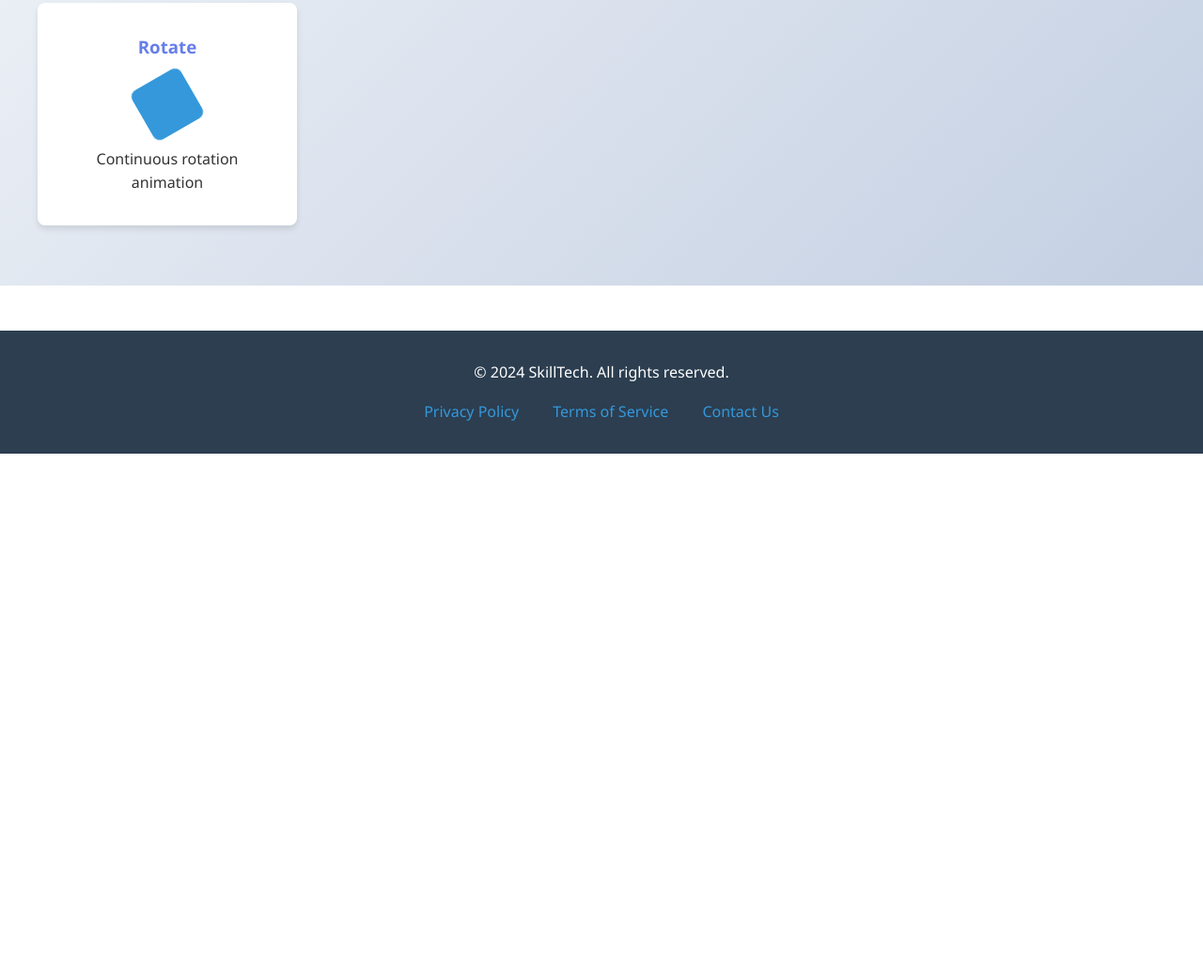
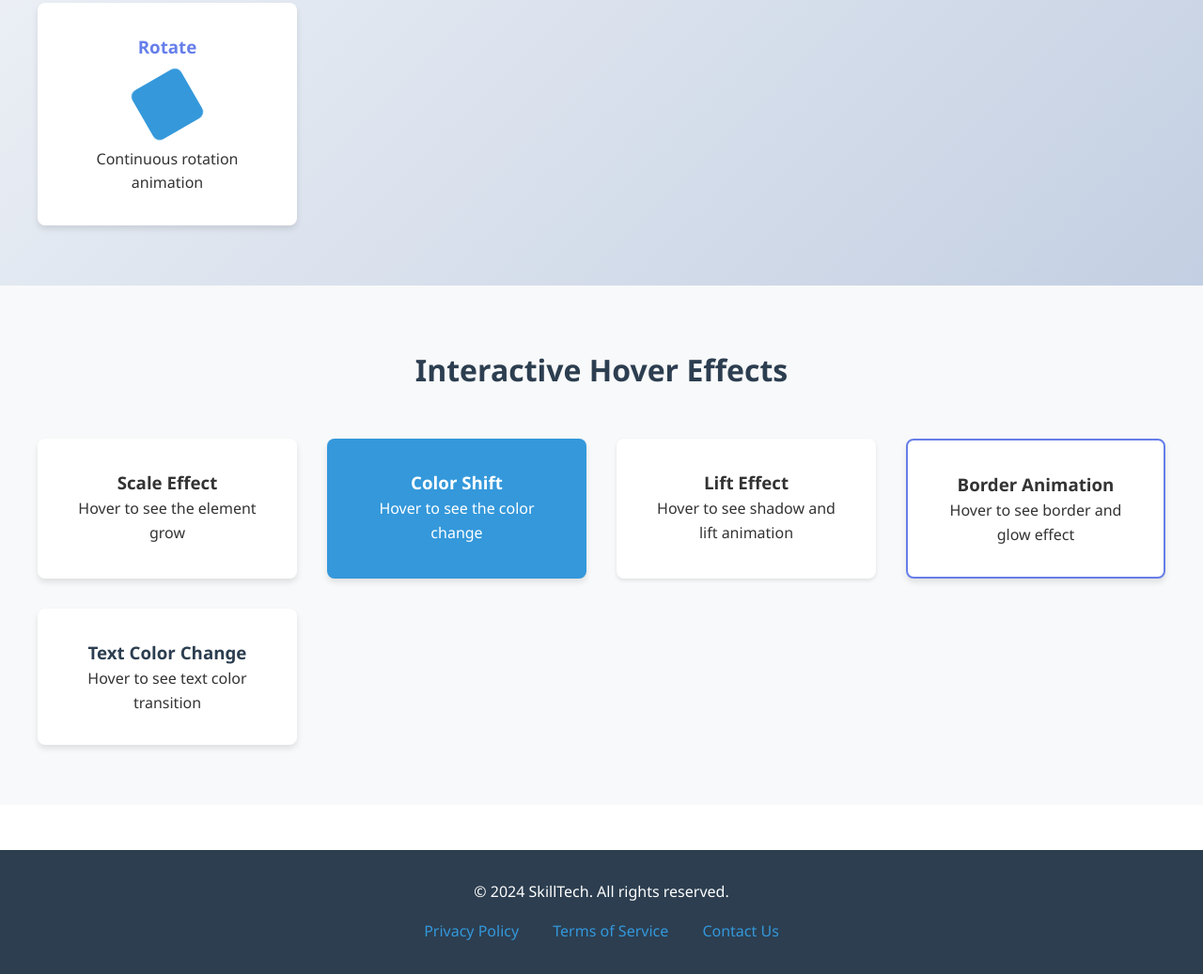
Before and after one commit to SaiPranay1680/skillbreze, a plain HTML site: page index.html in a window 1280 px wide. Shown: the part 1333-2370 px from the top of the page at 94% size. Before the commit the page ends 1816 px from the top, so only its background shows below. Drawn offline with Linux system fonts and the light colour scheme.

Commit message:
added hover animation

```diff
--- a/index.html
+++ b/index.html
@@ -252,6 +252,110 @@
             background: #3498db;
             border-radius: 8px;
         }
+
+        /* Hover Animations Section */
+        .hover-animations {
+            padding: 4rem 2rem;
+            background-color: #f8f9fa;
+        }
+
+        .hover-animations h2 {
+            text-align: center;
+            margin-bottom: 3rem;
+            font-size: 2rem;
+            color: #2c3e50;
+        }
+
+        .hover-grid {
+            display: grid;
+            grid-template-columns: repeat(auto-fit, minmax(250px, 1fr));
+            gap: 2rem;
+            max-width: 1200px;
+            margin: 0 auto;
+        }
+
+        /* Scale on Hover */
+        .hover-scale {
+            background: white;
+            padding: 2rem;
+            border-radius: 8px;
+            box-shadow: 0 4px 6px rgba(0,0,0,0.1);
+            text-align: center;
+            transition: transform 0.3s ease;
+            cursor: pointer;
+        }
+
+        .hover-scale:hover {
+            transform: scale(1.1);
+        }
+
+        /* Color Shift on Hover */
+        .hover-color {
+            background: #3498db;
+            color: white;
+            padding: 2rem;
+            border-radius: 8px;
+            box-shadow: 0 4px 6px rgba(0,0,0,0.1);
+            text-align: center;
+            transition: background-color 0.3s ease;
+            cursor: pointer;
+        }
+
+        .hover-color:hover {
+            background: #e74c3c;
+        }
+
+        /* Shadow Lift on Hover */
+        .hover-lift {
+            background: white;
+            padding: 2rem;
+            border-radius: 8px;
+            box-shadow: 0 2px 4px rgba(0,0,0,0.1);
+            text-align: center;
+            transition: box-shadow 0.3s ease, transform 0.3s ease;
+            cursor: pointer;
+        }
+
+        .hover-lift:hover {
+            box-shadow: 0 12px 24px rgba(0,0,0,0.2);
+            transform: translateY(-8px);
+        }
+
+        /* Border Animation on Hover */
+        .hover-border {
+            background: white;
+            padding: 2rem;
+            border-radius: 8px;
+            border: 2px solid #667eea;
+            box-shadow: 0 4px 6px rgba(0,0,0,0.1);
+            text-align: center;
+            transition: all 0.3s ease;
+            cursor: pointer;
+        }
+
+        .hover-border:hover {
+            border-color: #764ba2;
+            box-shadow: 0 4px 12px rgba(102, 126, 234, 0.4);
+        }
+
+        /* Text Color Change on Hover */
+        .hover-text {
+            background: white;
+            padding: 2rem;
+            border-radius: 8px;
+            box-shadow: 0 4px 6px rgba(0,0,0,0.1);
+            text-align: center;
+            cursor: pointer;
+        }
+
+        .hover-text h3 {
+            color: #2c3e50;
+            transition: color 0.3s ease;
+        }
+
+        .hover-text:hover h3 {
+            color: #3498db;
+        }
     </style>
 </head>
 <body>
@@ -323,6 +427,33 @@
         </div>
     </section>
 
+    <!-- Hover Animations Section -->
+    <section class="hover-animations" id="hover-animations">
+        <h2>Interactive Hover Effects</h2>
+        <div class="hover-grid">
+            <div class="hover-scale">
+                <h3>Scale Effect</h3>
+                <p>Hover to see the element grow</p>
+            </div>
+            <div class="hover-color">
+                <h3>Color Shift</h3>
+                <p>Hover to see the color change</p>
+            </div>
+            <div class="hover-lift">
+                <h3>Lift Effect</h3>
+                <p>Hover to see shadow and lift animation</p>
+            </div>
+            <div class="hover-border">
+                <h3>Border Animation</h3>
+                <p>Hover to see border and glow effect</p>
+            </div>
+            <div class="hover-text">
+                <h3>Text Color Change</h3>
+                <p>Hover to see text color transition</p>
+            </div>
+        </div>
+    </section>
+
     <!-- Footer -->
     <footer>
         <p>&copy; 2024 SkillTech. All rights reserved.</p>
```
